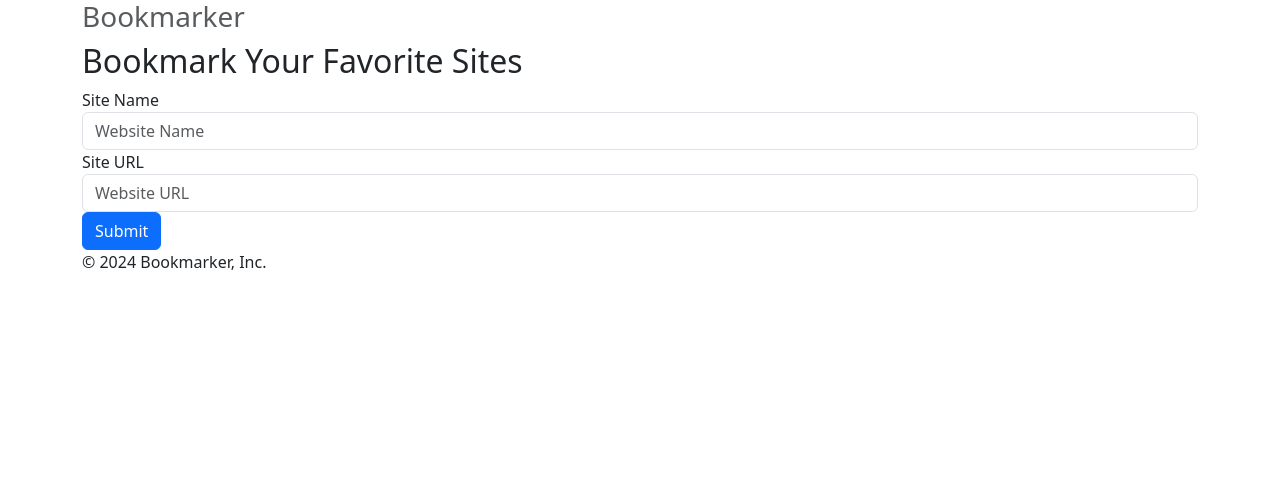
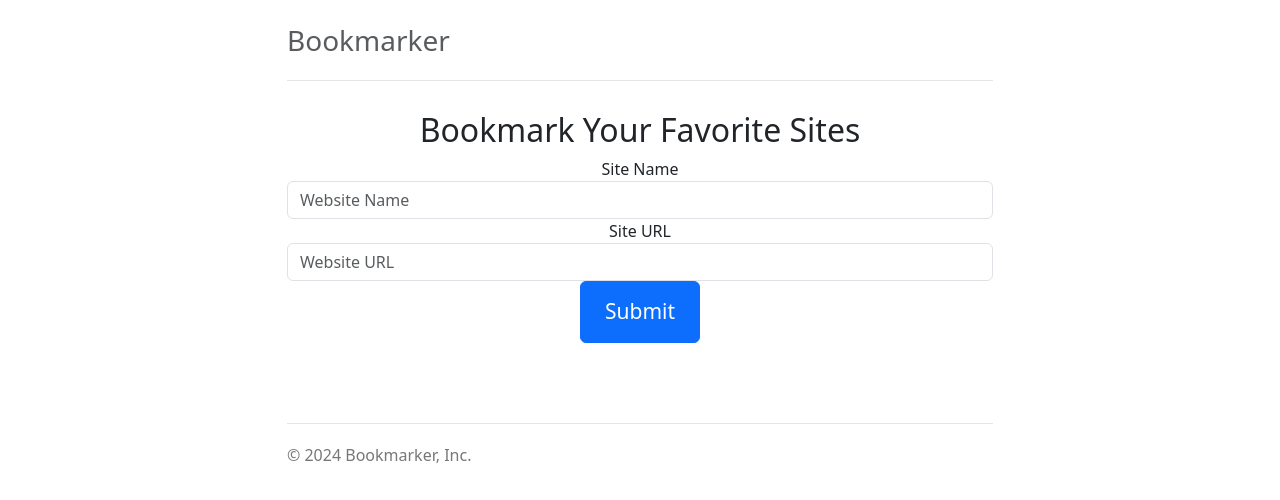
Before and after one commit to kvsnajaykumar/bookmarker, a plain HTML site: page index.html in a window 1280 px wide. Drawn offline with nearby package versions, Linux system fonts and the light colour scheme.

Commit message:
second commit

```diff
--- a/index.html
+++ b/index.html
@@ -5,6 +5,7 @@
     <meta name="viewport" content="width=device-width, initial-scale=1.0">
     <title>BookMarker</title>
     <link href="https://cdn.jsdelivr.net/npm/bootstrap@5.3.3/dist/css/bootstrap.min.css" rel="stylesheet">
+    <script src="https://cdnjs.cloudflare.com/ajax/libs/bootstrap/5.3.3/js/bootstrap.min.js"></script>
     <link href="styles.css" rel="stylesheet">
 </head>
 <body onload="fetchBookmarks()">
--- a/styles.css
+++ b/styles.css
@@ -0,0 +1,79 @@
+/* Space out content a bit */
+body {
+    padding-top: 20px;
+    padding-bottom: 20px;
+  }
+
+  /* Everything but the jumbotron gets side spacing for mobile first views */
+  .header,
+  .marketing,
+  .footer {
+    padding-right: 15px;
+    padding-left: 15px;
+  }
+
+  /* Custom page header */
+  .header {
+    padding-bottom: 20px;
+    border-bottom: 1px solid #e5e5e5;
+  }
+  /* Make the masthead heading the same height as the navigation */
+  .header h3 {
+    margin-top: 0;
+    margin-bottom: 0;
+    line-height: 40px;
+  }
+
+  /* Custom page footer */
+  .footer {
+    padding-top: 19px;
+    color: #777;
+    border-top: 1px solid #e5e5e5;
+  }
+
+  /* Customize container */
+  @media (min-width: 768px) {
+    .container {
+      max-width: 730px;
+    }
+  }
+  .container-narrow > hr {
+    margin: 30px 0;
+  }
+
+  /* Main marketing message and sign up button */
+  .jumbotron {
+    text-align: center;
+    border-bottom: 1px solid #e5e5e5;
+  }
+  .jumbotron .btn {
+    padding: 14px 24px;
+    font-size: 21px;
+  }
+
+  /* Supporting marketing content */
+  .marketing {
+    margin: 40px 0;
+  }
+  .marketing p + h4 {
+    margin-top: 28px;
+  }
+
+  /* Responsive: Portrait tablets and up */
+  @media screen and (min-width: 768px) {
+    /* Remove the padding we set earlier */
+    .header,
+    .marketing,
+    .footer {
+      padding-right: 0;
+      padding-left: 0;
+    }
+    /* Space out the masthead */
+    .header {
+      margin-bottom: 30px;
+    }
+    /* Remove the bottom border on the jumbotron for visual effect */
+    .jumbotron {
+      border-bottom: 0;
+    }
+  }
```
